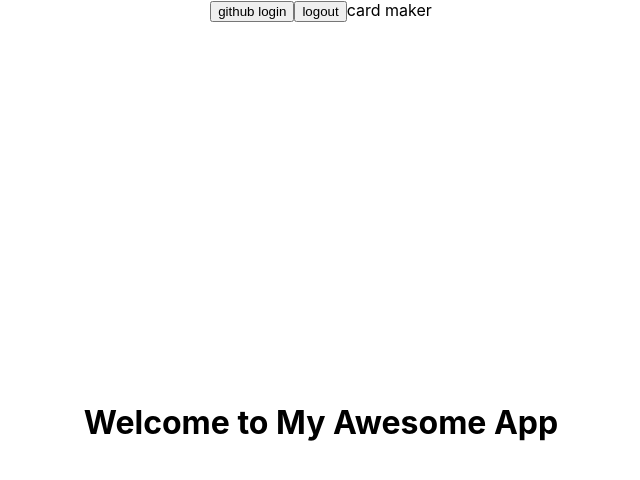
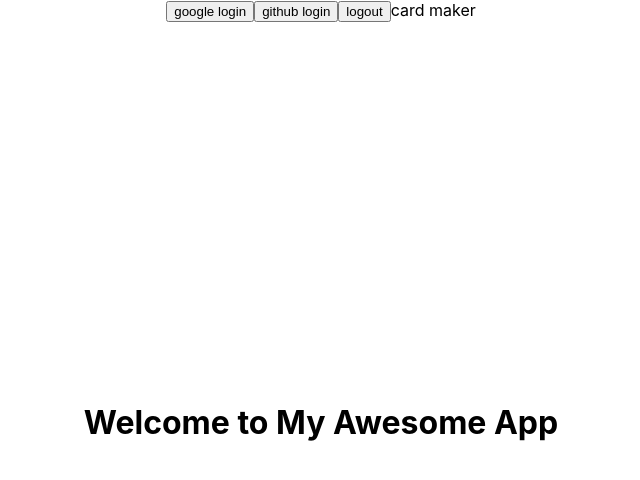
Before and after one commit to cheese-cake-cookie/react-card-maker, a React (Create React App) app: page / in a window 1280 px wide. Shown: the top 480 px of the page, without its empty margins (319-959 px from the left). Built offline with nearby package versions, Linux system fonts and the light colour scheme; no server answers.

Commit message:
feat: Add google login

```diff
--- a/src/App.js
+++ b/src/App.js
@@ -47,8 +47,19 @@ function App() {
       .catch(console.error);
   };
 
+  const signInWithGoogle = () => {
+    const provider = new firebase.auth.GoogleAuthProvider();
+    firebase.auth().languageCode = 'ko';
+    firebase
+      .auth()
+      .signInWithPopup(provider)
+      .then(console.log)
+      .catch(console.error);
+  };
+
   return (
     <div className="App">
+      <button onClick={signInWithGoogle}>google login</button>
       <button onClick={signInWithGithub}>github login</button>
       <button onClick={signOut}>logout</button>
       card maker
```
